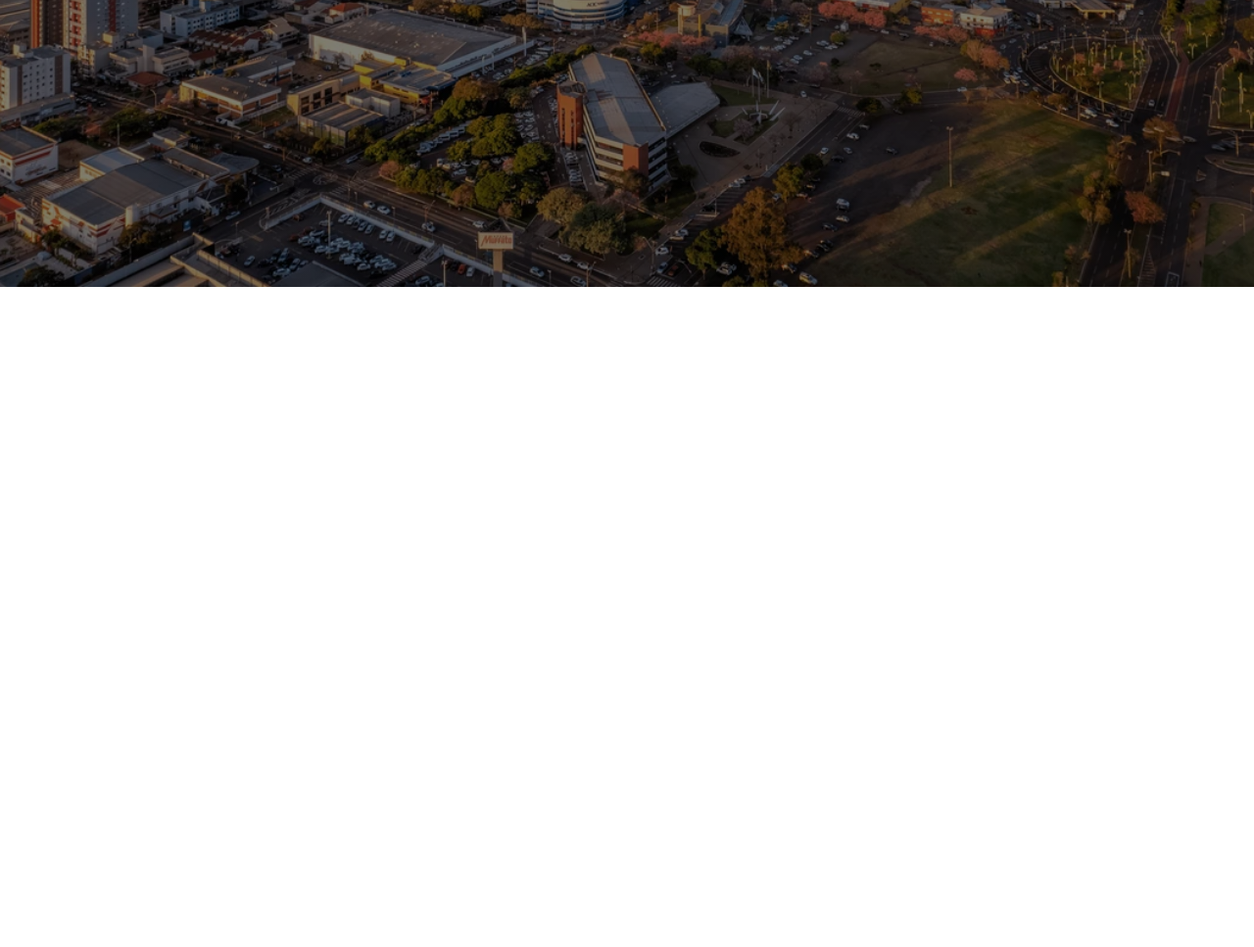
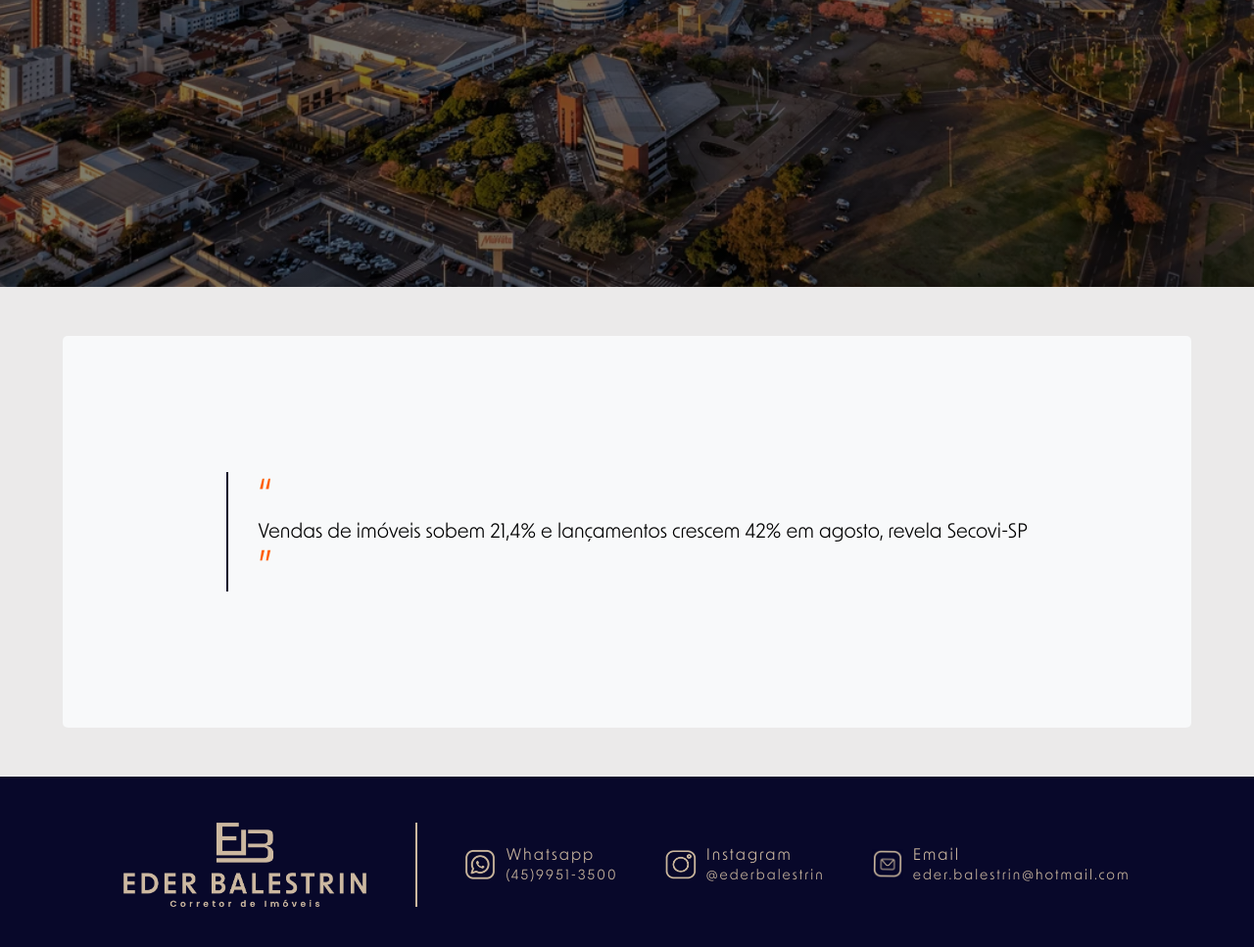
Before and after one commit to viniciusbalestra/balestrinImoveis, a plain HTML site: page index.html in a window 1280 px wide. Shown: the part 643-1610 px from the top of the page at 98% size. Before the commit the page ends 936 px from the top, so only its background shows below. Drawn offline with Linux system fonts and the light colour scheme.

Commit message:
first update

```diff
--- a/index.html
+++ b/index.html
@@ -32,8 +32,42 @@
                 </span>
             </div>
         </section>
+        <section id="citacao">
+            <div id="bloco-citacao">
+                <q cite="https://www.cnnbrasil.com.br/tudo-sobre/mercado-imobiliario/">
+                    <p>Vendas de imóveis sobem 21,4% e lançamentos crescem 42% em agosto, revela Secovi-SP</p>
+                </q>
+            </div>
+        </section>
    </main>
-   <footer></footer>
+   <footer id="rodape">
+        <div id="rodape-conteudo">
+            <img id="rodape-logo" src="/src/assets/marcaDagua/Logo.png" alt="">
+            <div id="rodape-contatos">
+                <span>
+                    <img class="rodape-logo" src="/src/assets/interativo/interativoWhatsapp.png" alt="logo whatsapp">
+                    <div class="rodape-textos">
+                        Whatsapp
+                        <a class="rodape-link" href="">(45)9951-3500</a>
+                    </div>
+                </span>
+                <span>
+                    <img class="rodape-logo" src="/src/assets/interativo/interativoInstagram.png" alt="logo instagram">
+                    <div class="rodape-textos">
+                        Instagram
+                        <a class="rodape-link" href="">@ederbalestrin</a>
+                    </div>
+                </span>
+                <span>
+                    <img class="rodape-logo" src="/src/assets/interativo/interativoEmail2.png" alt="logo email">
+                    <div class="rodape-textos">
+                        Email
+                        <a class="rodape-link" href="">eder.balestrin@hotmail.com</a>
+                    </div>
+                </span>
+            </div>
+        </div>
+   </footer>
     <script src="/src/scripts/engine.js"></script>
 </body>
 </html>
--- a/src/styles/reset.css
+++ b/src/styles/reset.css
@@ -9,3 +9,10 @@
     font-family:"new-order", "Poppins", sans-serif;
     text-decoration: none;
 }
+
+body {
+    display: flex;
+    flex-direction: column;
+    min-height: 100vh;
+    width: 100%;
+}
--- a/src/styles/style.css
+++ b/src/styles/style.css
@@ -41,6 +41,10 @@
 
 .menu-link:hover {
     color: var(--cor-branco);
+}
+
+main {
+    background-color:#ebeaea;
 }
 
 #home {
@@ -106,3 +110,98 @@ h1 {
     justify-content: center;
     gap: 10px;
 }
+
+#citacao {
+    height: 31.25rem;
+    display: flex;
+    align-items: center;
+}
+
+#bloco-citacao {
+    display: flex;
+    align-items: center;
+    justify-content: center;
+    width: 90%;
+    height: 80%;
+    margin: 10px auto;
+    background-color: var(--cor-branco);
+    border: 1px solid transparent;
+    border-radius: 5px;
+}
+
+q {
+    padding-left: 1.875rem;
+    border-left: 2.5px var(--cor-primaria) solid;
+    font-size: 20px;
+    quotes: "“" "”" "‘" "’"; /* Define os caracteres de aspas */
+  }
+
+  q:before {
+    font-size: 40px;
+    color: rgb(255, 94, 0);
+    content: open-quote; /* Abre as aspas */
+  }
+
+  q:after {
+    text-align:right;
+    font-size: 40px;
+    color: rgb(255, 94, 0);
+    content: close-quote; /* Fecha as aspas */
+  }
+
+#rodape {
+    display: flex;
+    width: 100%;
+    background-color: var(--cor-primaria);
+    color: var(--cor-secundaria);
+    text-decoration: none;
+    min-height: 11.25rem;
+}
+
+#rodape-conteudo {
+    font-family: var(--fonte-principal);
+    display: flex;
+    justify-content: space-around;
+    align-items: center;
+    margin: 0.625rem auto;
+    gap: 3rem;
+}
+
+#rodape-logo {
+    max-width: 300px;
+    padding-right: 50px;
+    border-right: var(--cor-secundaria) 2px solid;
+}
+
+.rodape-logo {
+    object-fit: contain;
+    height: auto;
+    max-width: 2rem;
+}
+
+#rodape-contatos {
+    letter-spacing: 2px;
+    display: flex;
+    align-items: center;
+    gap: 3rem;
+}
+
+#rodape-contatos span {
+    display: flex;
+    gap: 0.625rem;
+}
+
+.rodape-textos {
+    display: flex;
+    flex-direction: column;
+    min-width: fit-content;
+    gap: 3px;
+}
+
+.rodape-textos a {
+    font-size: 14px;
+}
+
+.rodape-link {
+    color: var(--cor-secundaria);
+}
```
Also changed, not shown: src/assets/interativo/interativo val-1 - Copia.png (added), src/assets/interativo/interativoEmail.png (added), src/assets/interativo/interativoEmail2.png (added), src/assets/interativo/interativoInstagram.png (added), src/assets/interativo/interativoInstagram2.png (added), src/assets/interativo/interativoWhatsapp.png (added), src/assets/interativo/interativoWhatsapp2.png (added).
